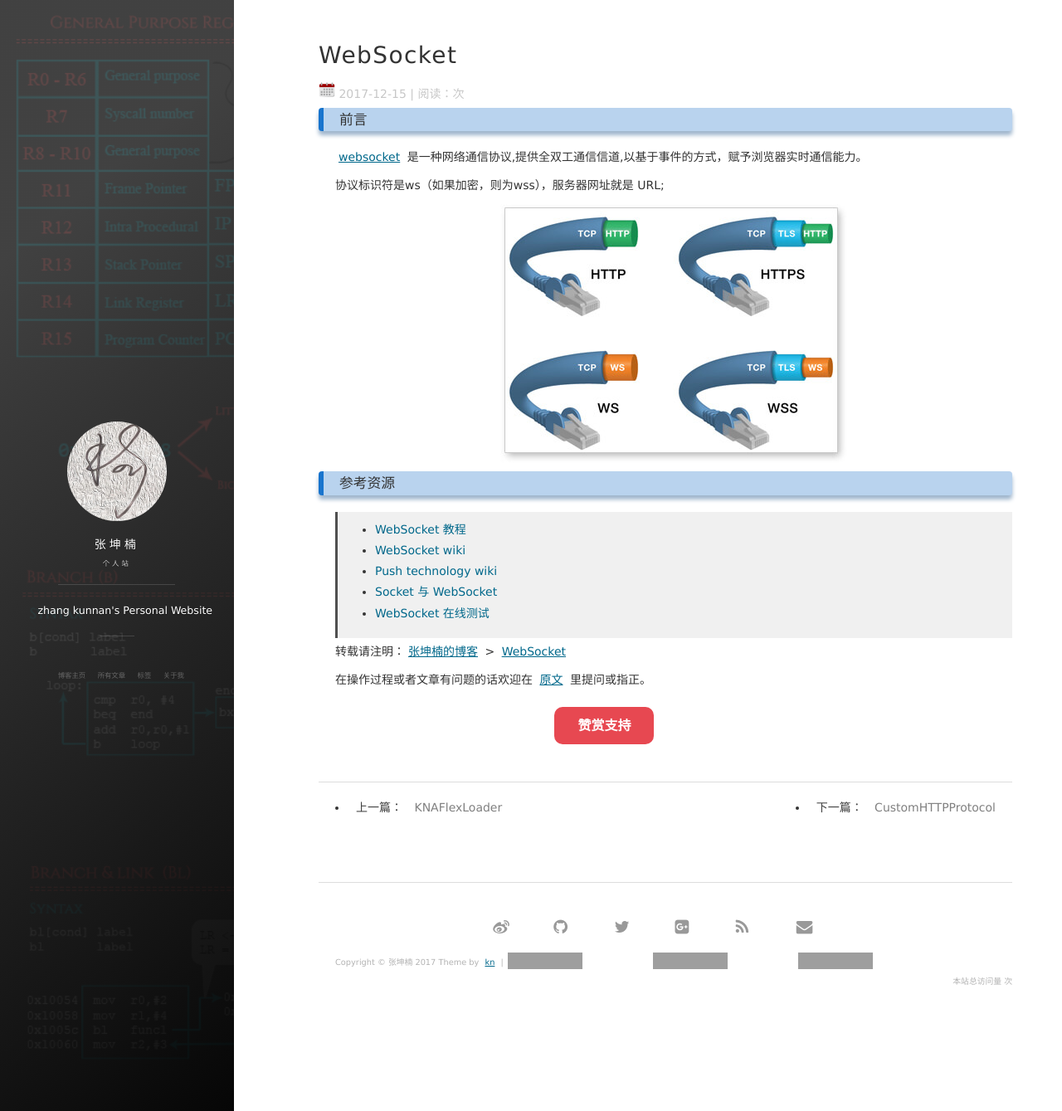
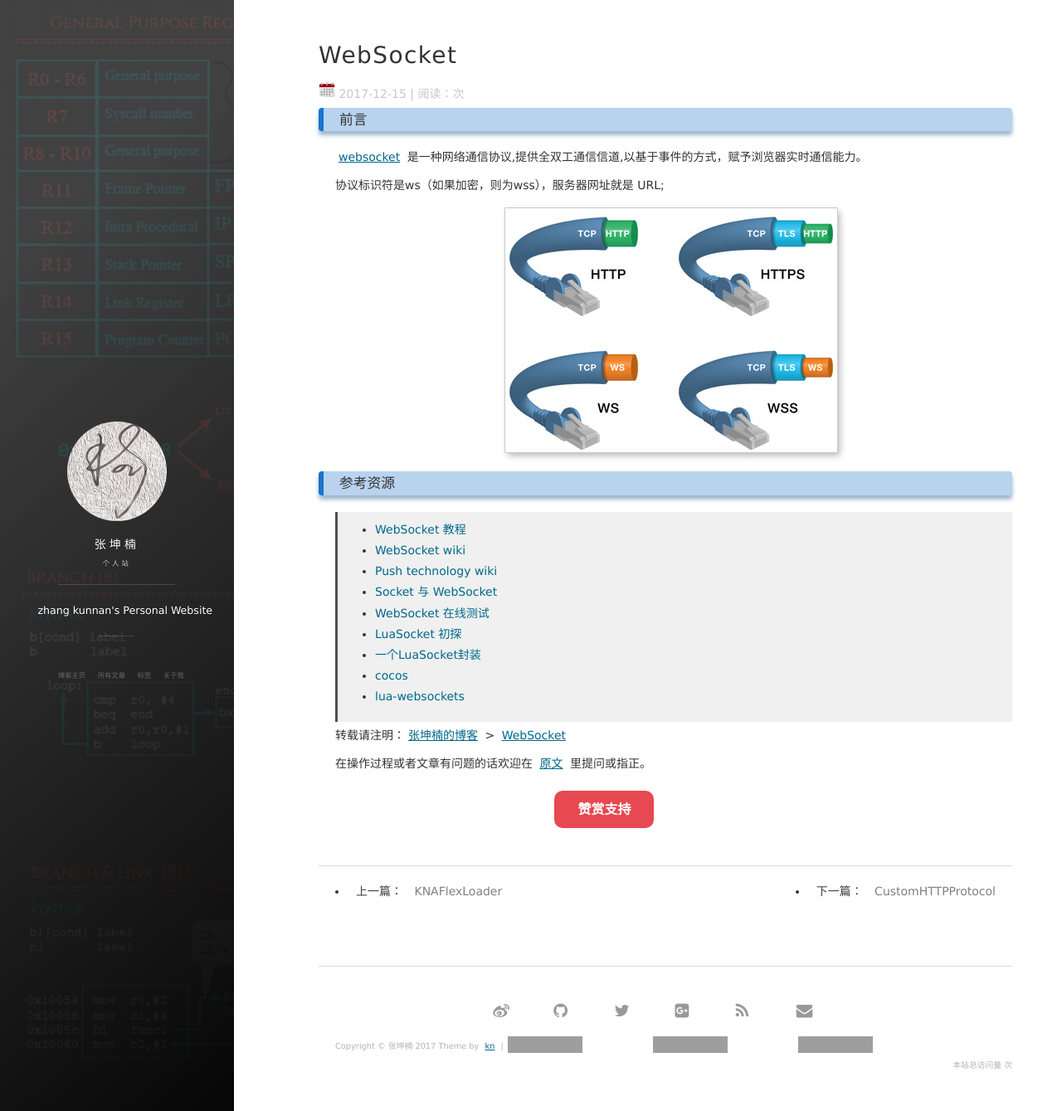
Before and after one commit to zhangkn/zhangkn.github.io, a Jekyll site: the page built from _posts/2017-12-15-WebSocket.md, in a window 1280 px wide and 1339 px high. Shown: the whole window at 83% size. Built offline with Jekyll 4.4.1, drawn with Linux system fonts in a browser that asks for light colours; nearby versions of some CDN libraries; comment, search, counter and statistics services are not loaded; grey boxes are pictures that could not be loaded.

Commit message:
websockets

```diff
--- a/_posts/2017-12-15-WebSocket.md
+++ b/_posts/2017-12-15-WebSocket.md
@@ -24,3 +24,7 @@ site: https://zhangkn.github.io
 >* [Push technology wiki](https://en.wikipedia.org/wiki/Push_technology)
 >* [Socket 与 WebSocket](https://blog.zengrong.net/post/2199.html)
 >* [WebSocket 在线测试](http://www.blue-zero.com/WebSocket/)
+>* [LuaSocket 初探](http://www.photoneray.com/luasocket/)
+>* [一个LuaSocket封装](https://blog.zengrong.net/post/1980.html)
+>* [cocos](http://forum.cocos.com/)
+>* [lua-websockets](https://luarocks.org/modules/lipp/lua-websockets)
```
